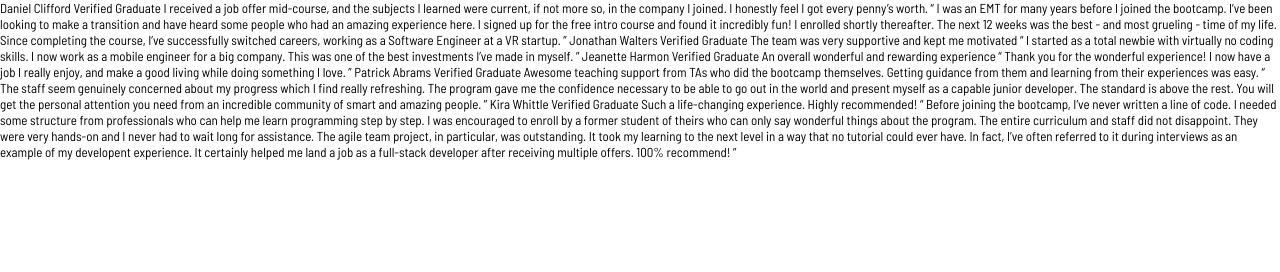
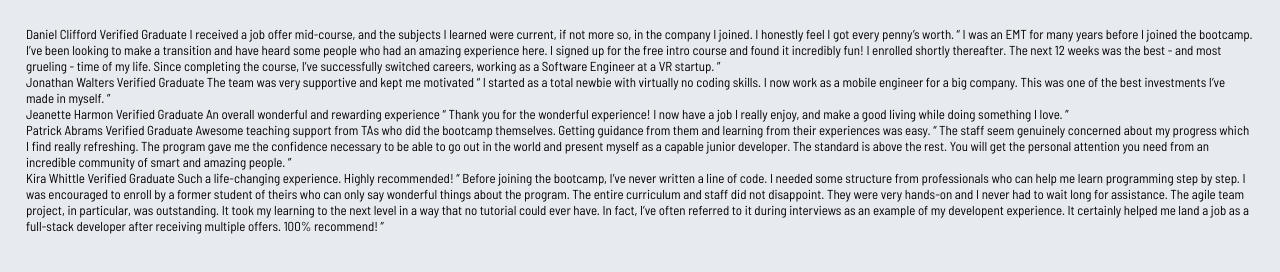
Before and after one commit to BCEESAY10/testimonials-grid-section, a plain HTML site: page index.html in a window 1280 px wide. Drawn offline with Linux system fonts and the light colour scheme.

Commit message:
prepare all sections

```diff
--- a/index.html
+++ b/index.html
@@ -12,6 +12,8 @@
 
 </head>
 <body>
+  <main class="container">
+     <article class="daniel">
       Daniel Clifford
       Verified Graduate
 
@@ -23,7 +25,9 @@
       for the free intro course and found it incredibly fun! I enrolled shortly thereafter.
       The next 12 weeks was the best - and most grueling - time of my life. Since completing
       the course, I’ve successfully switched careers, working as a Software Engineer at a VR startup. ”
+     </article>
 
+    <article class="jonathan">
       Jonathan Walters
       Verified Graduate
 
@@ -31,7 +35,9 @@
 
       “ I started as a total newbie with virtually no coding skills. I now work as a mobile engineer
       for a big company. This was one of the best investments I’ve made in myself. ”
+    </article>
 
+    <article class="jeanette">
       Jeanette Harmon
       Verified Graduate
 
@@ -39,7 +45,9 @@
 
       “ Thank you for the wonderful experience! I now have a job I really enjoy, and make a good living
       while doing something I love. ”
+    </article>
 
+    <article class="patrick">
       Patrick Abrams
       Verified Graduate
 
@@ -50,7 +58,9 @@
       gave me the confidence necessary to be able to go out in the world and present myself as a capable
       junior developer. The standard is above the rest. You will get the personal attention you need from
       an incredible community of smart and amazing people. ”
+    </article>
 
+    <article class="kira">
       Kira Whittle
       Verified Graduate
 
@@ -64,7 +74,8 @@
       could ever have. In fact, I’ve often referred to it during interviews as an example of my developent
       experience. It certainly helped me land a job as a full-stack developer after receiving multiple offers.
       100% recommend! ”
-
+    </article>
+  </main>
 
 </body>
 </html>
--- a/styles.css
+++ b/styles.css
@@ -29,4 +29,10 @@ html{
 
 body{
     font-family: "Barlow Semi Condensed", san-serif;
+    background: var(--gray-100);
+    padding: clamp(2rem, 2vw, 2rem);
 }
+
+.container{
+    width: 100%;
+}
```
Lines whose indentation alone changed are shown as unchanged.
